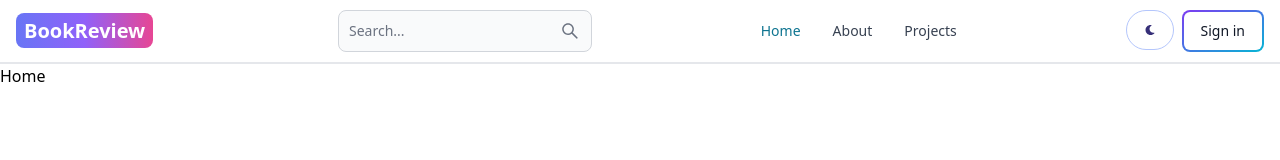
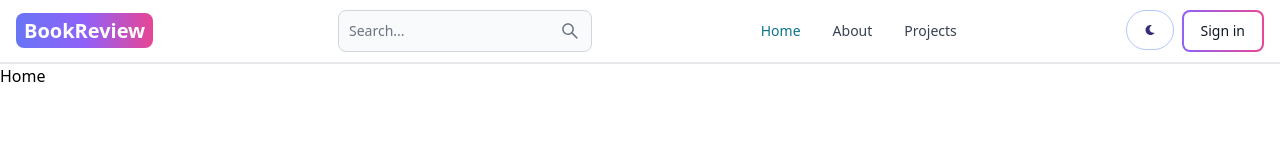
Before and after one commit to rikhiltaneja/S53_JasonWilliam_Capstone_BookReview, a React (Vite) app in the folder client/: page / in a window 1280 px wide. Shown: the top 160 px of the page. Built offline with nearby package versions, Linux system fonts and the light colour scheme.

Commit message:
changed color for sign-in button

```diff
--- a/client/src/components/Header.jsx
+++ b/client/src/components/Header.jsx
@@ -29,7 +29,7 @@ function Header() {
           <FaMoon/>
         </Button>
         <Link to='/sign-in'>
-          <Button outline gradientDuoTone="purpleToBlue">
+          <Button outline gradientDuoTone="purpleToPink">
             Sign in
           </Button>
         </Link>
```
